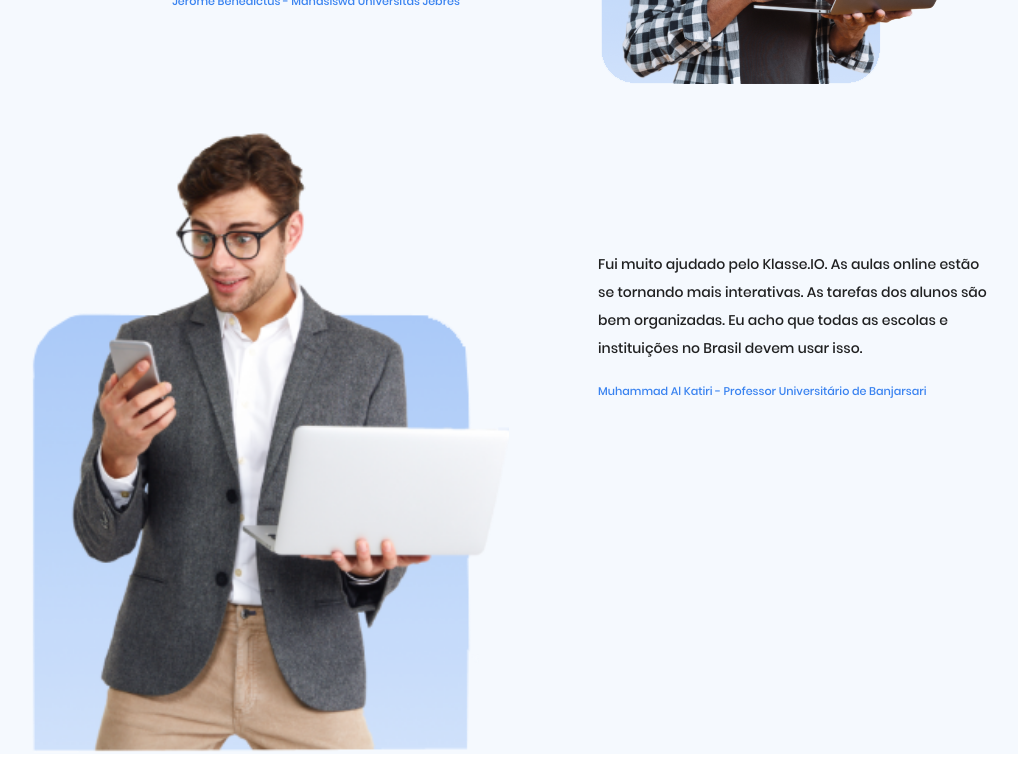
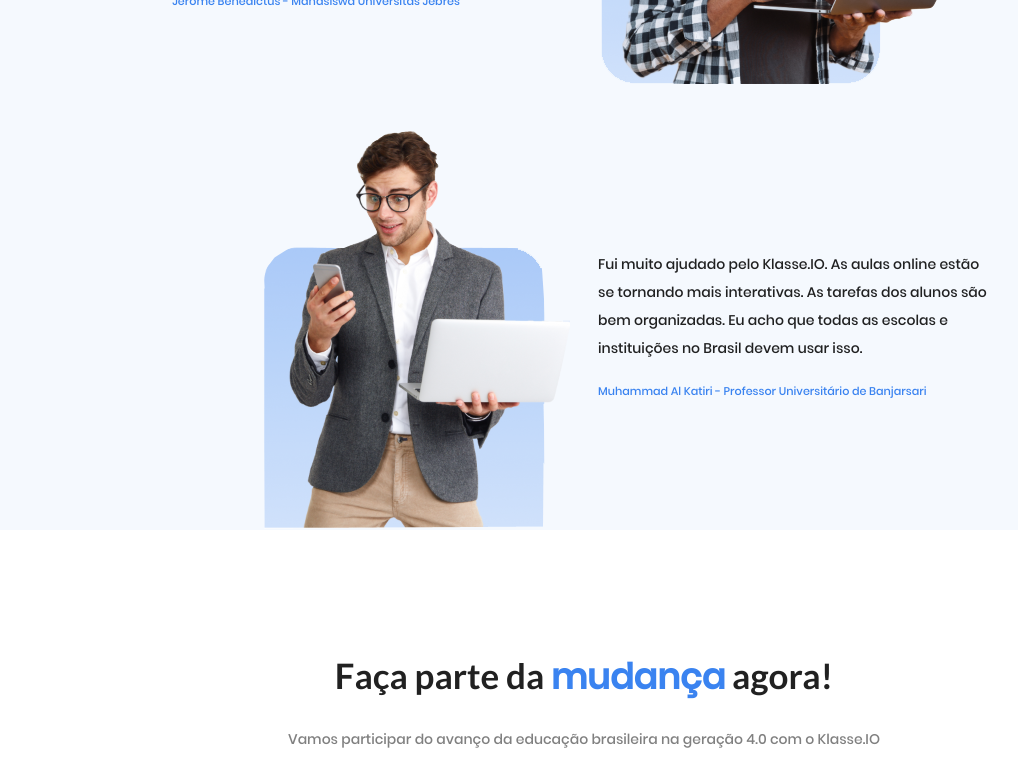
Before and after one commit to ivanmpe/klasseIO-landing-page, an Angular app: page / in a window 1280 px wide. Shown: the part 3400-4181 px from the top of the page, without its empty margins (56-1074 px from the left). Built offline with nearby package versions, Linux system fonts and the light colour scheme.

Commit message:
fix: image feedback

```diff
--- a/src/app/feedbacks/feedbacks.component.scss
+++ b/src/app/feedbacks/feedbacks.component.scss
@@ -43,6 +43,5 @@
 }
 
 .imagem {
-  @include flex(column, normal, flex-end );
-  margin: 0 10%;
+  @include flex(column, flex-end, flex-end);
 }
```
